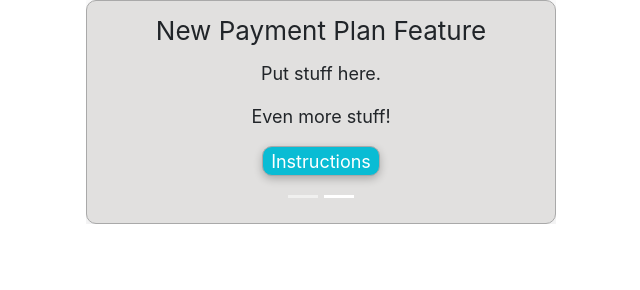
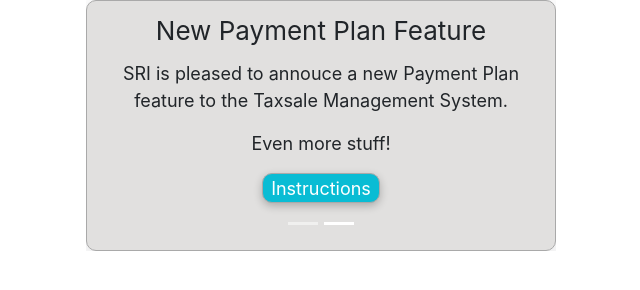
Before and after one commit to dstein131/carousel, a plain HTML site: page index.html in a window 1280 px wide. Both pictures are taken after a click on the button 658 px from the left and 397 px from the top of the page. Shown: the whole page, without its empty margins (319-959 px from the left). Drawn offline with nearby package versions, Linux system fonts and the light colour scheme.

Commit message:
i spell gud

```diff
--- a/index.html
+++ b/index.html
@@ -51,7 +51,7 @@
             <div class="semflex">
                 <div class="headline">New Payment Plan Feature</div>
             </div>
-            <p>Put stuff here.</p>
+            <p>SRI is pleased to annouce a new Payment Plan feature to the Taxsale Management System.</p>
             <p>Even more stuff!</p>
 
             <a class="sembutton" href="https://sriservicesstorage.blob.core.windows.net/instructions/Application of Tax Sale Surplus to Subsequent Taxes through the Subsequent Tax Module.pdf">
```
